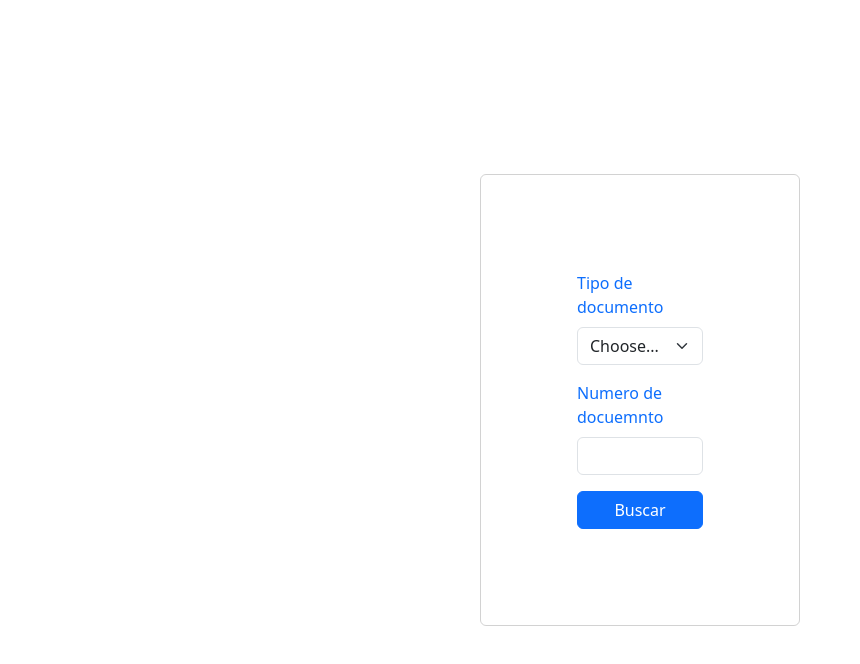
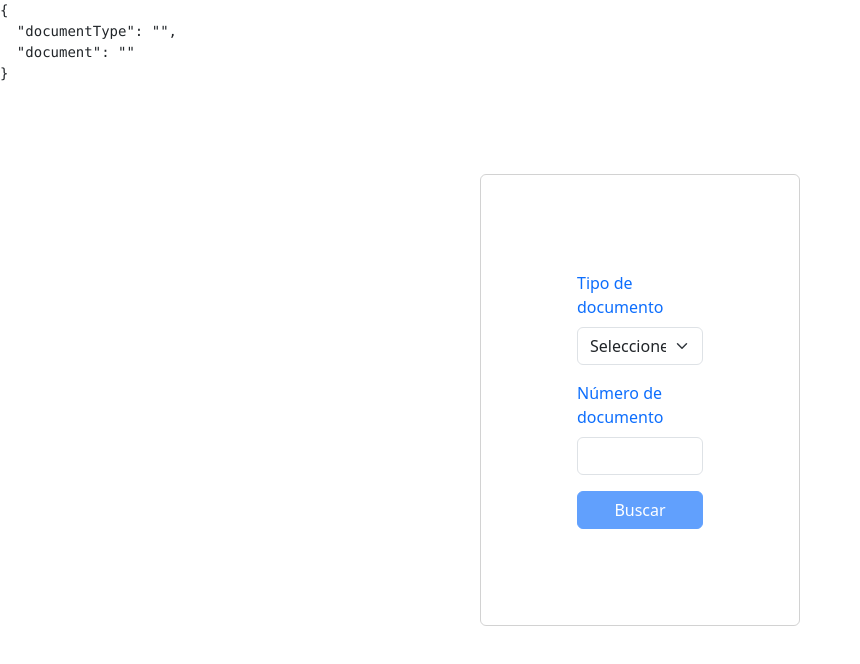
Before and after one commit to Alix2196/data-customer, an Angular app in the folder Frontend/: page /home in a window 1280 px wide. Shown: the top 664 px of the page, without its empty margins (0-860 px from the left). Built offline with nearby package versions, Linux system fonts and the light colour scheme; no server answers.

Commit message:
Avances frontend formulario de bsuqueda

```diff
--- a/Frontend/server.ts
+++ b/Frontend/server.ts
@@ -50,7 +50,7 @@ function run(): void {
   // Start up the Node server
   const server = app();
   server.listen(port, () => {
-    console.log(`Node Express server listening on http://localhost:${port}`);
+    // console.log(`Node Express server listening on http://localhost:${port}`);
   });
 }
 
--- a/Frontend/src/app/view/home/home.component.html
+++ b/Frontend/src/app/view/home/home.component.html
@@ -1,38 +1,52 @@
+<div class="flex justify-content-center align-items-center">
   <div
     class="card justify-content-center align-items-center position-absolute top-50 start-50 translate-middle w-25 bg-transparent"
   >
-  <form  class="flex aling-items-center" >
+    <form class="flex align-items-center" [formGroup]="form">
       <div class="m-5 p-5">
         <div>
-        <label for="exampleInputEmail1" class="form-label text-primary"
-          >Tipo de documento</label
+          <label for="documentType" class="form-label text-primary">Tipo de documento</label>
+          <div class="input-group mb-3">
+            <select
+              class="form-select"
+              id="documentType"
+              formControlName="documentType"
               >
-        <div class="input-group mb-3">
-          <select class="form-select" id="inputGroupSelect01">
-            <option selected>Choose...</option>
-            <option value="1">Cedula de Ciudadania</option>
-            <option value="2">Pasaporte</option>
-            <option value="3">Otro</option>
+              <option value="" selected>Seleccione...</option>
+              <option value="C">Cédula de Ciudadanía</option>
+              <option value="P">Pasaporte</option>
             </select>
           </div>
         </div>
         <div>
           <div class="mb-3">
-          <label for="exampleInputEmail1" class="form-label text-primary"
-            >Numero de docuemnto</label
-          >
+            <label for="document" class="form-label text-primary">Número de documento</label>
             <div class="input-group mb-3">
               <input
-              type="text"
+                type="number"
+                id="document"
                 class="form-control"
-              aria-label="Amount (to the nearest dollar)"
+                aria-label="Número de documento"
+                formControlName="document"
               />
             </div>
           </div>
         </div>
+
+
         <div class="d-grid gap-1">
-        <button class="btn btn-primary" type="submit" (click)="btnBuscar()">Buscar</button>
+          <button
+            type="button"
+            class="btn btn-primary"
+            (click)="btnBuscar()"
+            [disabled]="form.invalid">
+            Buscar
+          </button>
         </div>
       </div>
     </form>
   </div>
+  <pre>{{ form.value | json }}</pre>
+
+
+</div>
--- a/Frontend/src/app/view/home/home.component.ts
+++ b/Frontend/src/app/view/home/home.component.ts
@@ -1,32 +1,63 @@
 import { Component, OnInit } from '@angular/core';
 import { CustomerService } from '../../services/customer.service';
-import {
-  FormGroup,
-  ReactiveFormsModule,
-  Validators,
-  FormBuilder,
-  FormsModule,
-} from "@angular/forms";
+import { ReactiveFormsModule, FormsModule, FormGroup, FormBuilder, Validators, AbstractControl, ValidationErrors } from "@angular/forms";
+import { CommonModule } from '@angular/common';
 
 @Component({
   selector: 'home',
   standalone: true,
-  imports: [ReactiveFormsModule, FormsModule],
   templateUrl: './home.component.html',
-  styleUrl: './home.component.scss',
+  styleUrls: ['./home.component.scss'],
+  imports: [ReactiveFormsModule, FormsModule, CommonModule],
+})
+export class HomeComponent{
 
-})
-export class HomeComponent implements OnInit {
+  isFormValid: boolean = true;
+  form: FormGroup = new FormGroup({});
 
-  constructor(private customerService: CustomerService){}
-
-  ngOnInit(): void {
-    this.customerService.getCustomer("C", 23445322 ).subscribe((response)=>{
-      console.log(response);
-    })
+  constructor(private readonly fb: FormBuilder, private customerService: CustomerService) {
+    this.form = this.fb.group({
+      documentType: ["", Validators.required],
+      document: ['', [Validators.required, this.lengthValidator(8, 11)]],
+    });
   }
 
-  btnBuscar(){
-    console.log("funciona!!!");
+  btnBuscar() {
+    console.log("Buscar ejecutado con:");
+
+    if (this.form.valid) {
+      const documentType = this.form.get('documentType')?.value;
+      const document = this.form.get('document')?.value;
+
+      this.customerService.getCustomer(documentType, document).subscribe(
+        (response) => {
+          console.log('Respuesta del servicio:', response);
+        },
+        (error) => {
+          console.error('Error en la petición:', error);
+        }
+      );
+    } else {
+      console.log("Formulario inválido. Corrige los errores antes de buscar.");
+    }
+  }
+
+
+  validateForm(): void {
+    const regex = /^[0-9]{8,11}$/;
+    // const isNumberValid = regex.test(this.documentNumber.trim());
+    // const isTypeSelected = this.documentType !== '';
+    // this.isFormValid = isNumberValid && isTypeSelected;
+    // console.log('¿Formulario válido?', this.isFormValid);
+  }
+
+  lengthValidator(min: number, max: number) {
+    return (control: AbstractControl): ValidationErrors | null => {
+      const value = control.value ? control.value.toString() : '';
+      if (value.length < min || value.length > max) {
+        return { lengthError: `La longitud debe estar entre ${min} y ${max} caracteres.` };
+      }
+      return null;
+    };
   }
 }
--- a/Frontend/src/app/view/information/information.component.html
+++ b/Frontend/src/app/view/information/information.component.html
@@ -1 +1,39 @@
-<p>information works!</p>
+<div
+  class="card justify-content-left align-items-left position-absolute top-50 start-50 translate-middle w-25 bg-transparent"
+>
+<form  class="flex aling-items-left" >
+    <div class="m-5 p-5">
+        <div>
+            <p class="fs-4 text-black py-3">Informacion Basica</p>
+        </div>
+        <div>
+            <div class="mb-3">
+              <label for="exampleInputEmail1" class="form-label text-primary"
+                >Numero de docuemnto</label
+              >
+              <div class="input-group mb-3">
+                <input
+                  type="text"
+                  class="form-control"
+                  aria-label="Amount (to the nearest dollar)"
+                />
+              </div>
+            </div>
+          </div>
+      <div>
+        <div class="mb-3">
+          <label for="exampleInputEmail1" class="form-label text-primary"
+            >Numero de docuemnto</label
+          >
+          <div class="input-group mb-3">
+            <input
+              type="text"
+              class="form-control"
+              aria-label="Amount (to the nearest dollar)"
+            />
+          </div>
+        </div>
+      </div>
+    </div>
+  </form>
+</div>
```
Lines whose indentation alone changed are shown as unchanged.
